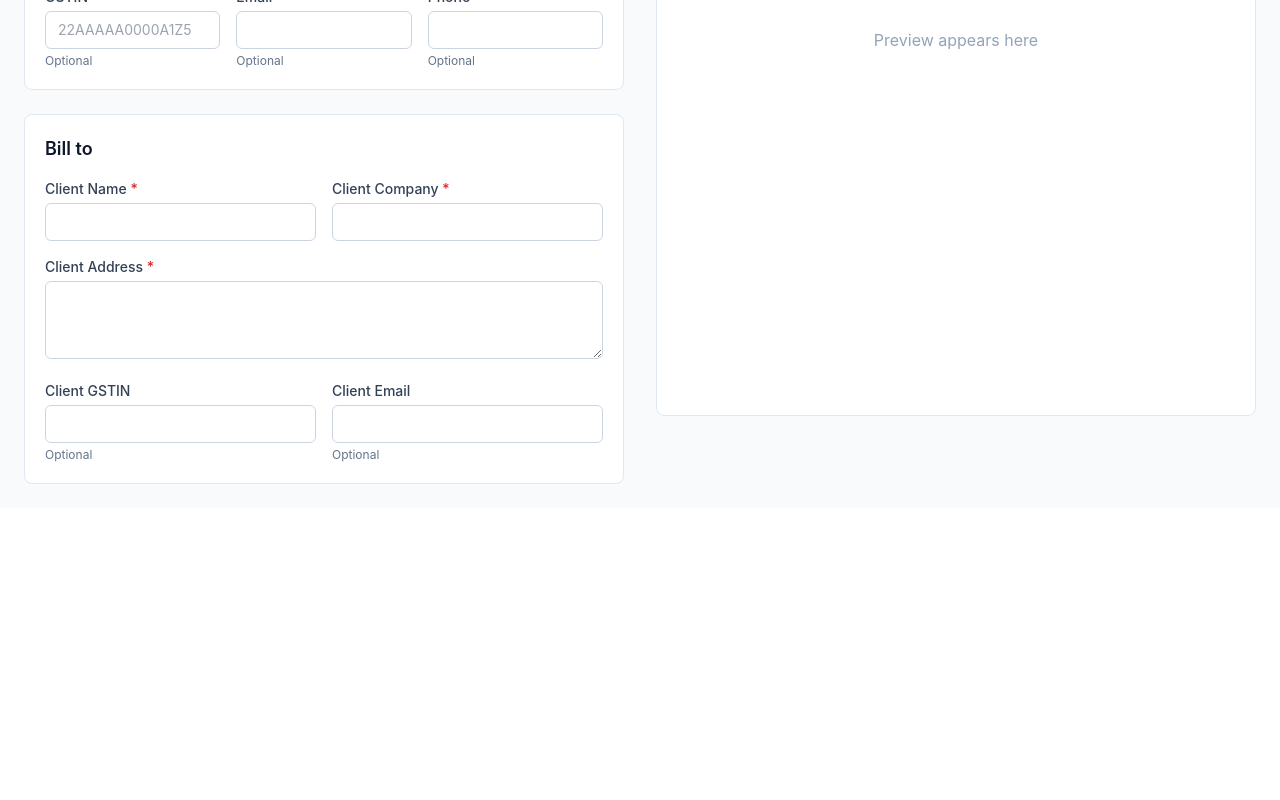
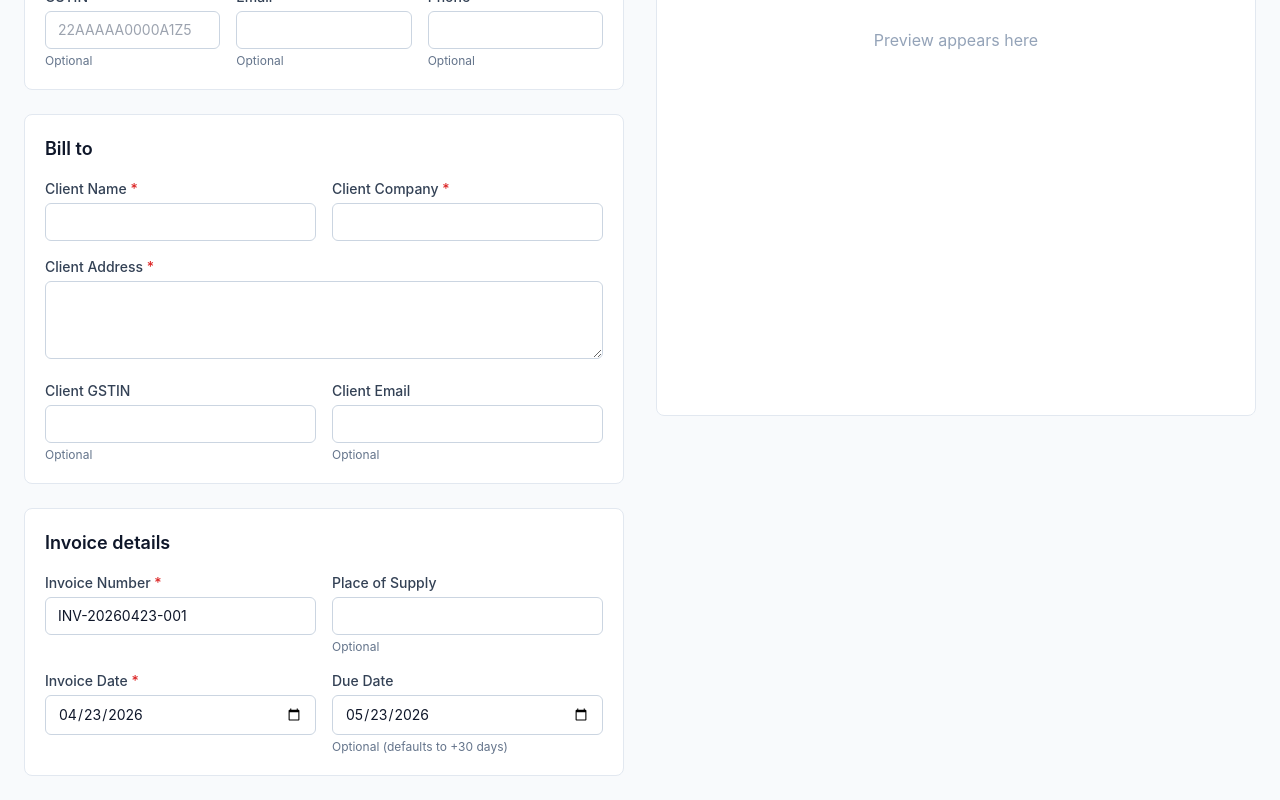
Before and after one commit to pratik23rj/invoice-generator, a Next.js app: page / in a window 1280 px wide. Shown: the part 360-1160 px from the top of the page. Before the commit the page ends 868 px from the top, so only its background shows below. Built offline with nearby package versions, Linux system fonts and the light colour scheme.

Commit message:
feat: add MetaSection (invoice number, dates, place of supply)

```diff
--- a/components/InvoicePage.tsx
+++ b/components/InvoicePage.tsx
@@ -7,6 +7,7 @@ import { InvoiceSchema, type Invoice } from "@/lib/schema";
 import { buildInitialDefaults, buildFreshDefaults } from "@/lib/defaults";
 import { SenderSection } from "./form/SenderSection";
 import { ClientSection } from "./form/ClientSection";
+import { MetaSection } from "./form/MetaSection";
 
 export function InvoicePage() {
   const [mounted, setMounted] = useState(false);
@@ -36,6 +37,7 @@ export function InvoicePage() {
             <h1 className="text-2xl font-semibold">Invoice</h1>
             <SenderSection />
             <ClientSection />
+            <MetaSection />
           </section>
           <aside aria-label="PDF preview" className="lg:sticky lg:top-6 lg:h-[calc(100vh-3rem)]">
             <div className="bg-white border border-slate-200 rounded-lg h-full flex items-center justify-center text-slate-400">
--- /dev/null
+++ b/components/form/MetaSection.tsx
@@ -0,0 +1,44 @@
+"use client";
+
+import { useFormContext } from "react-hook-form";
+import type { Invoice } from "@/lib/schema";
+import { FormField } from "./FormField";
+
+const inputBase =
+  "w-full rounded-md border border-slate-300 px-3 py-2 text-sm focus:outline-none focus:ring-2 focus:ring-blue-600";
+
+export function MetaSection() {
+  const { register } = useFormContext<Invoice>();
+
+  return (
+    <section className="bg-white rounded-lg border border-slate-200 p-5 space-y-4">
+      <h2 className="text-lg font-semibold">Invoice details</h2>
+
+      <div className="grid grid-cols-1 md:grid-cols-2 gap-4">
+        <FormField<Invoice> name="meta.invoiceNumber" label="Invoice Number" required>
+          {({ id }) => (
+            <input id={id} className={inputBase} maxLength={40} {...register("meta.invoiceNumber")} />
+          )}
+        </FormField>
+        <FormField<Invoice> name="meta.placeOfSupply" label="Place of Supply" hint="Optional">
+          {({ id }) => (
+            <input id={id} className={inputBase} maxLength={80} {...register("meta.placeOfSupply")} />
+          )}
+        </FormField>
+      </div>
+
+      <div className="grid grid-cols-1 md:grid-cols-2 gap-4">
+        <FormField<Invoice> name="meta.invoiceDate" label="Invoice Date" required>
+          {({ id }) => (
+            <input id={id} type="date" className={inputBase} {...register("meta.invoiceDate")} />
+          )}
+        </FormField>
+        <FormField<Invoice> name="meta.dueDate" label="Due Date" hint="Optional (defaults to +30 days)">
+          {({ id }) => (
+            <input id={id} type="date" className={inputBase} {...register("meta.dueDate")} />
+          )}
+        </FormField>
+      </div>
+    </section>
+  );
+}
```
